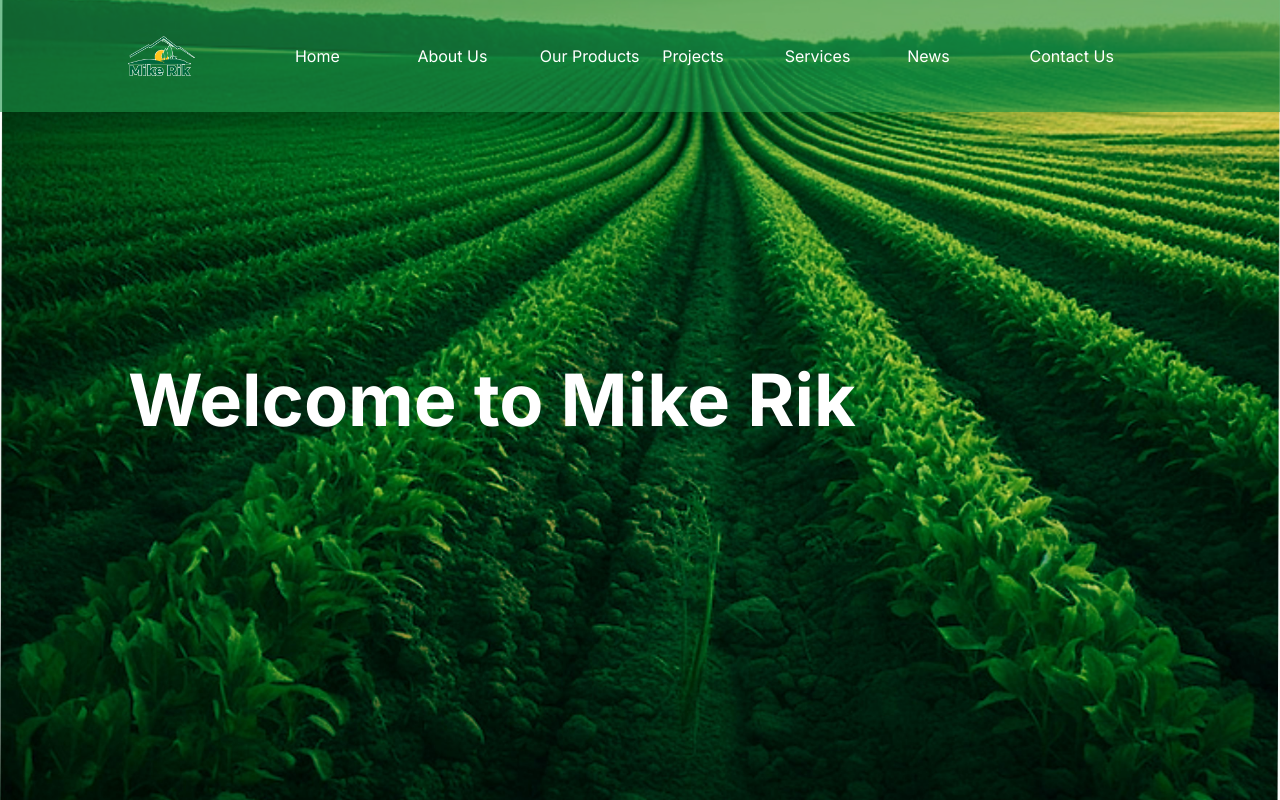
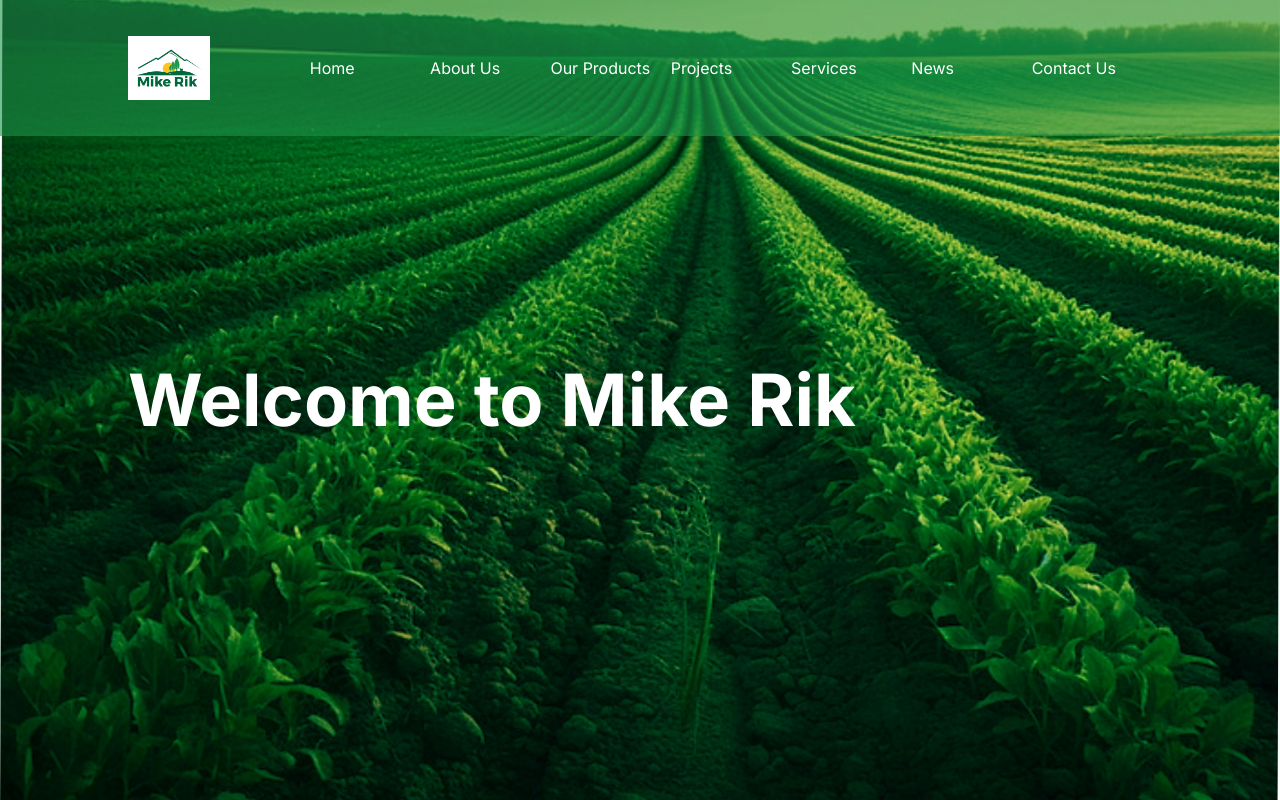
Before and after one commit to stivex001/mike-rik, a Next.js app: page / in a window 1280 px wide. Built offline with nearby package versions, Linux system fonts and the light colour scheme.

Commit message:
logo fixed

```diff
--- a/components/Navbar.tsx
+++ b/components/Navbar.tsx
@@ -8,8 +8,8 @@
 const Navbar = (props: Props) => {
   return (
     <div className="bg-[#1D974A]/60  w-full py-9 fixed z-10 top-0">
-      <div className="w-[80%] mx-auto flex items-center justify-between text-white gap-[100px]">
-        <div className="w-20 h-10 flex justify-center items-center">
+      <div className="w-[80%] mx-auto flex items-center  text-white gap-[100px]">
+        <div className="w-24 h-16 flex justify-center items-center bg-white p-2">
           <Image src={logo} alt="logo" className=" object-cover w-full " />
         </div>
         <Navlinks />
--- a/components/Navlinks.tsx
+++ b/components/Navlinks.tsx
@@ -3,12 +3,12 @@
 
 const navLinks = [
   { id: 1, title: "Home", url: "/" },
-  { id: 2, title: "About Us", url: "/about" },
-  { id: 3, title: "Our Products", url: "/products" },
-  { id: 4, title: "Projects", url: "/projects" },
-  { id: 5, title: "Services", url: "/services" },
-  { id: 6, title: "News", url: "/news" },
-  { id: 7, title: "Contact Us", url: "/contact" },
+  { id: 2, title: "About Us", url: "#about" },
+  { id: 3, title: "Our Products", url: "#products" },
+  { id: 4, title: "Projects", url: "#projects" },
+  { id: 5, title: "Services", url: "#services" },
+  { id: 6, title: "News", url: "#news" },
+  { id: 7, title: "Contact Us", url: "#contact" },
 ];
 
 type Props = {};
```
